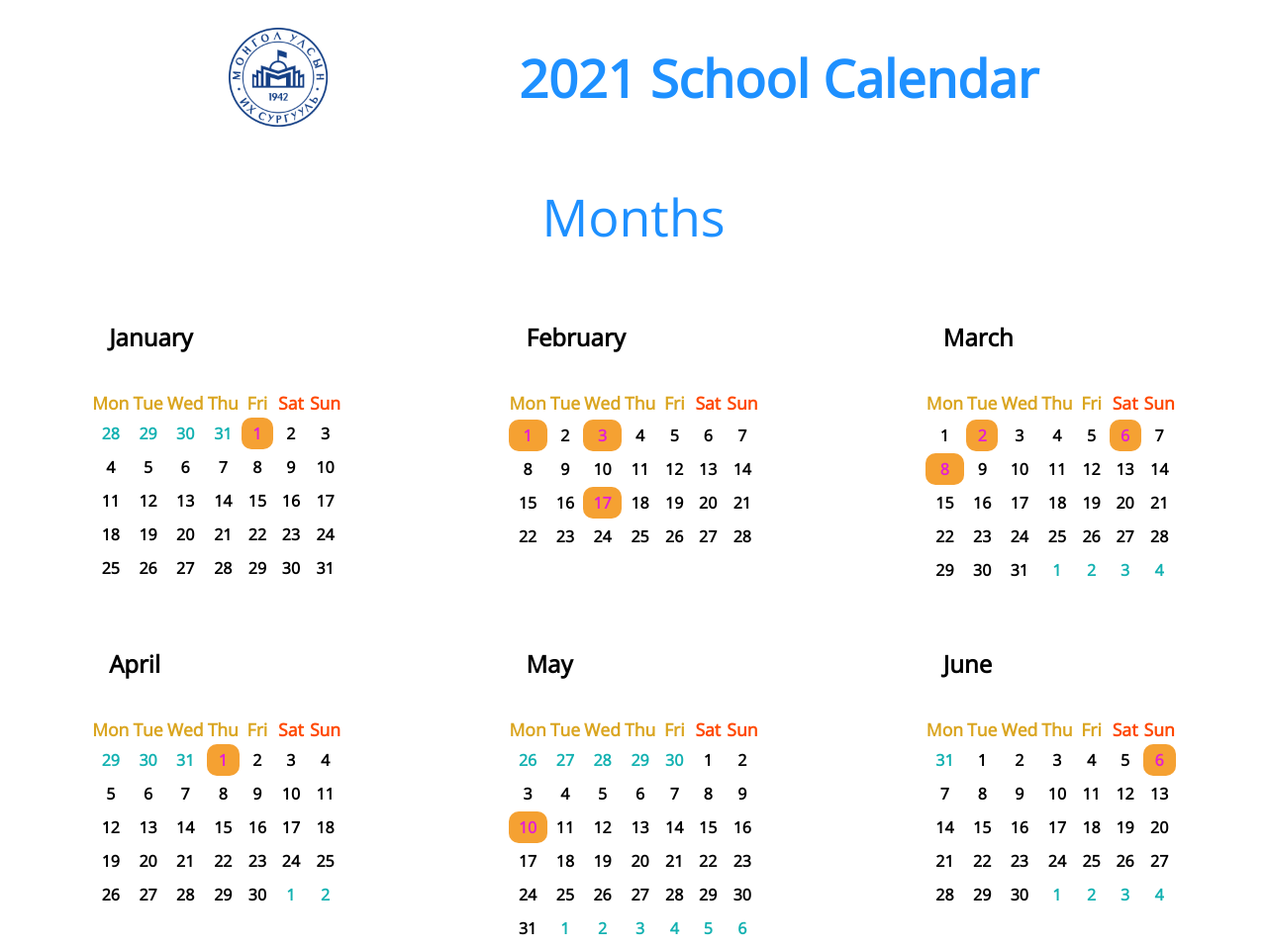
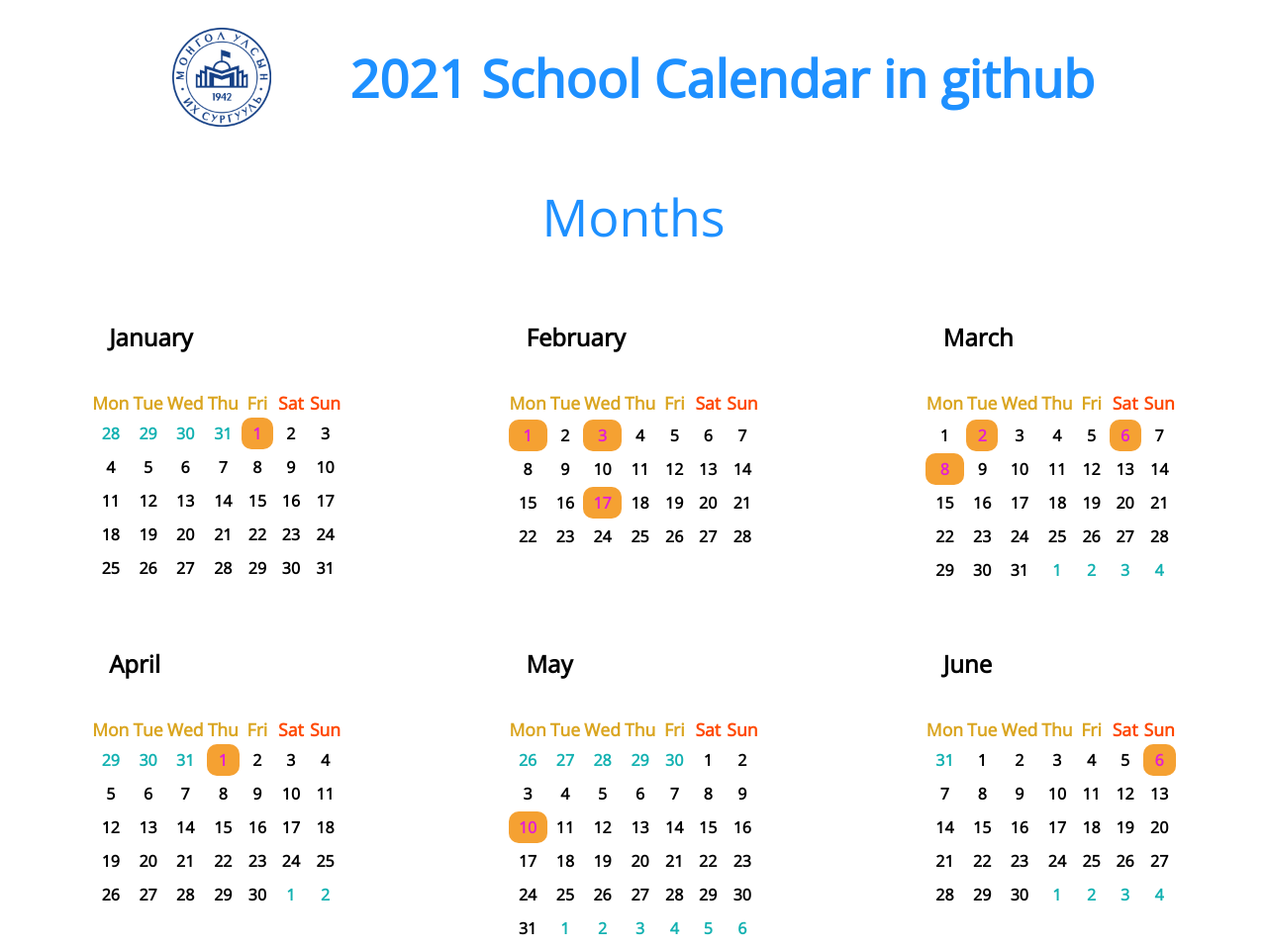
Before and after one commit to bulgantamirl/webLab2.github.io, a plain HTML site: page index.html in a window 1280 px wide. Shown: the top 959 px of the page at 99% size. Drawn offline with nearby package versions, Linux system fonts and the light colour scheme.

Commit message:
my first commit

```diff
--- a/index.html
+++ b/index.html
@@ -11,7 +11,7 @@
         <div class="container">
             <div class="navigation">
                 <img src="logo.png">
-                <h1 id="title">2021 School Calendar</h1>
+                <h1 id="title">2021 School Calendar in github</h1>
             </div>
             <div class="title"><h1>Months</h1></div>
             <div id="display"></div>
```
